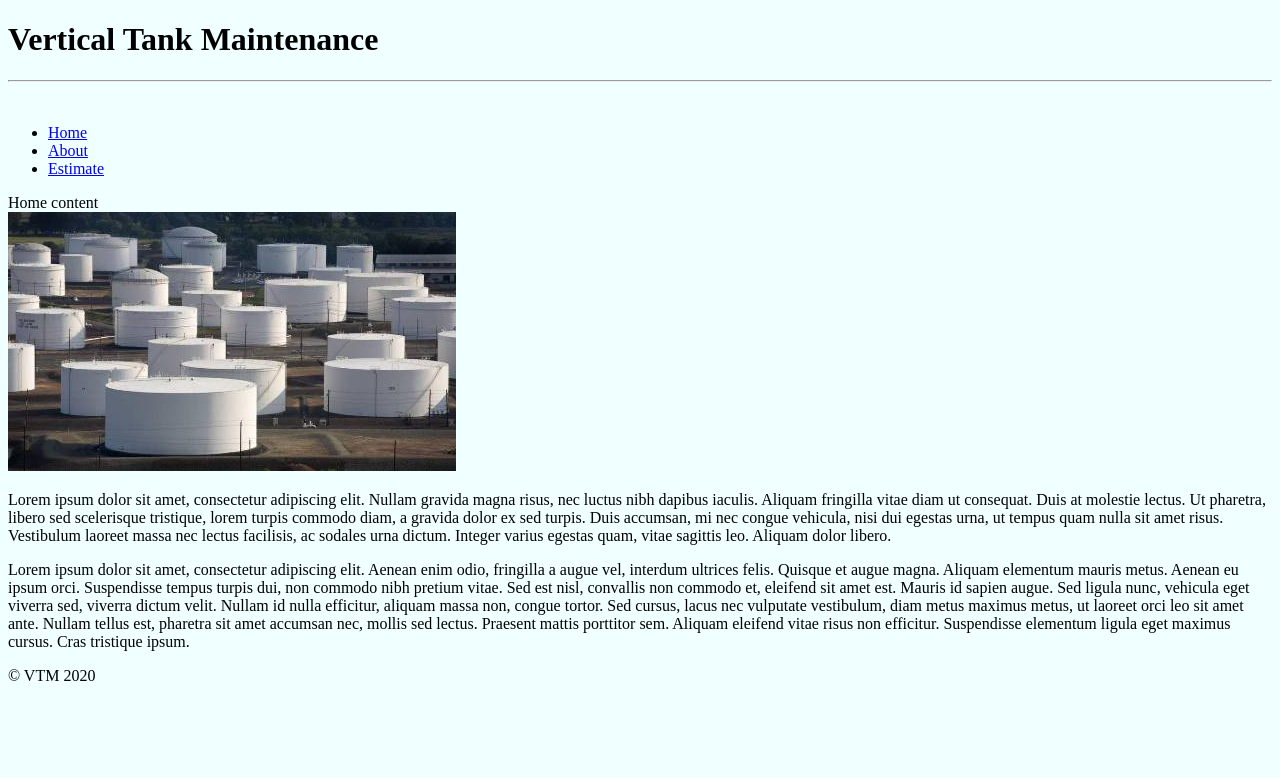
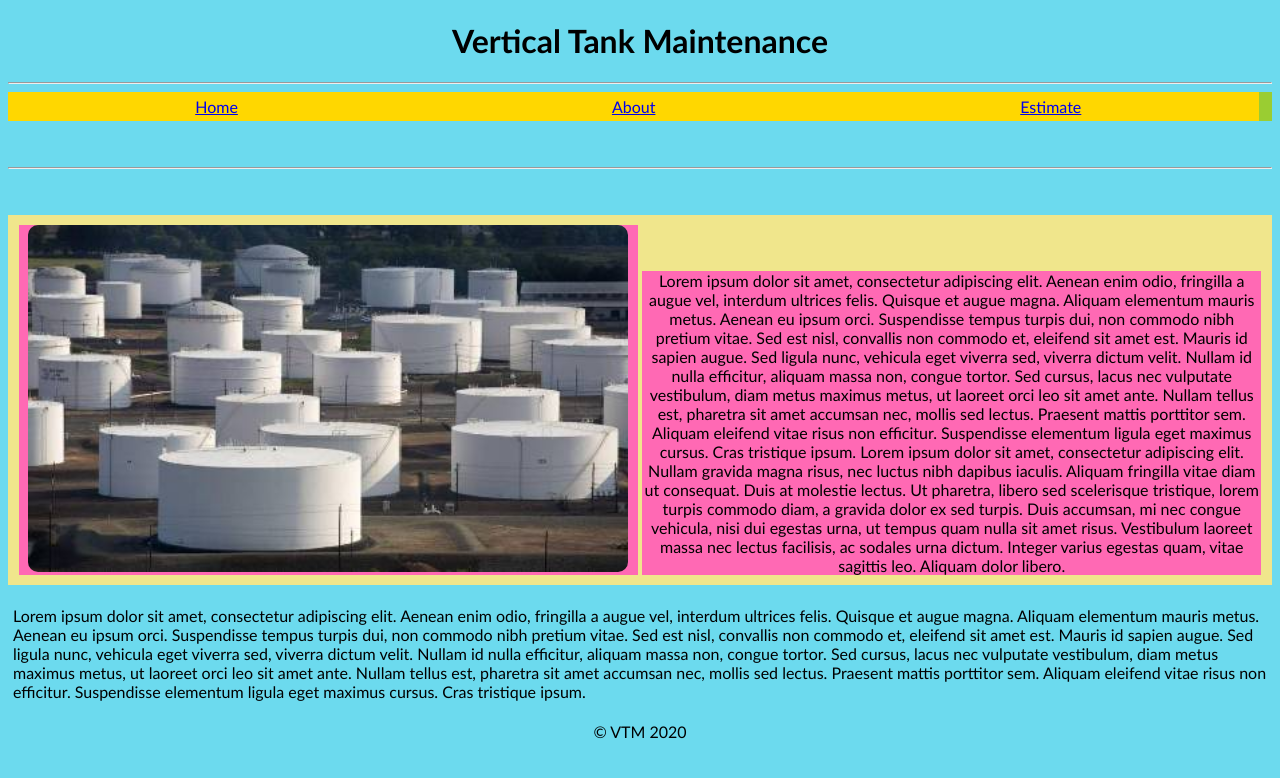
Before and after one commit to porter33marcus/vtm_site, a Flask app: page / in a window 1280 px wide. Shown: the top 778 px of the page. Run offline with Flask 2, Linux system fonts and the light colour scheme.

Commit message:
Added CSS

```diff
--- a/static/css/stylesheet.css
+++ b/static/css/stylesheet.css
@@ -1,3 +1,153 @@
 body{
-    background-color:  azure;
+    background-color: #6CDAEE;
+    font-family: 'Gill Sans', 'Gill Sans MT', Calibri, 'Trebuchet MS', sans-serif;
+
 }
+.container{
+    width: 100%;
+    margin: 0px;
+    padding: 0px;
+}
+
+img{
+    border-radius: 15px;
+    width: 100%;
+    max-width: 600px;
+    height: auto;
+    border: gold;
+}
+h1{
+    text-align: center;
+    text-size-adjust: 5em;
+    text-decoration: none;
+
+}
+
+h2{
+    text-align: center;
+}
+.row{
+    width: 100%;
+    height: 100%;
+    vertical-align: center;
+    align-content: center;
+    text-align: center;
+    padding-top: 10px;
+    padding-bottom: 10px;
+    margin: 0 auto;
+    background-color: khaki;
+
+}
+.col-4{
+    width: 33%;
+    height: auto;
+    margin: 0px;
+    padding: 0px;
+}
+.col-6{
+    width: 49%;
+    height: 100%;
+    margin: 0 auto;
+    padding: auto;
+    display: inline-block;
+    align-content: center;
+    text-align: center;
+    vertical-align: center;
+    background-color: hotpink;
+    align-self: center;
+
+}
+.pCenter{
+    text-align: center;
+    vertical-align: center;
+
+    background-color: greenyellow;
+    height: 100%;
+    display: inline-block;
+
+    padding: auto;
+    margin-top: auto;
+    margin-bottom: auto;
+}
+.img-responsive
+{
+    border-radius: 10px;
+    width: 100%;
+    max-width: 600px;
+    height: auto;
+    margin: 0px;
+    padding: 0px;
+}
+
+nav{
+    width: 100%;
+    background-color: gold;
+    color: #0074e1;
+    align-content: center;
+
+}
+
+ul{
+    list-style: none;
+    padding: 0px;
+    margin: 0px;
+    width: 100%;
+    background-color: transparent;
+    align-content: center;
+    background-color: yellowgreen;
+    color: #0074e1;
+}
+a{
+    background-color: transparent;
+    margin:0px;
+    padding:0px;
+
+}
+a:hover{
+    background-color: #0074e1;
+    color: white;
+
+}
+
+.navLi
+{
+    list-style-type: none;
+   float: left;
+   display: inline;
+   align-content: center;
+   text-align: center;
+   margin:0;
+   padding: 0px;
+   margin-left: 0px;
+   margin-right: 0px;
+   width: 33%;
+   background-color:gold;
+   padding-top: 5px;
+   padding-bottom: 5px;
+
+
+
+}
+.navli:hover{
+    background-color: #0074e1;
+    color: white;
+
+}
+
+#aboutBody{
+    background-color: gold;
+    padding: 5px;
+}
+
+
+#estimateForm{
+    align-self: center;
+}
+
+p{
+    padding: 5px;
+}
+
+footer{
+    text-align: center;
+}
--- a/templates/about.html
+++ b/templates/about.html
@@ -7,9 +7,10 @@
 
 
 {% block body %}
+<div id="aboutBody">
 <h2>About Vertical Tank Maintenance</h2>
 
-<div>
+
     <p>
         Lorem ipsum dolor sit amet, consectetur adipiscing elit. In tempus, metus eget malesuada faucibus, arcu mauris iaculis tortor, in luctus metus turpis at ex. Quisque sit amet tortor ac erat ornare pharetra ac in nibh. Proin at massa efficitur, pretium risus in, condimentum sem. Vestibulum pellentesque sem lectus, vitae maximus turpis convallis ut. Pellentesque posuere nulla augue. Donec rutrum nisl erat, pulvinar faucibus lorem convallis sed. Proin viverra condimentum elit, a tincidunt velit dapibus a. Nullam auctor ut massa eu sodales. Nullam euismod lacinia lectus convallis porttitor. Phasellus malesuada purus et lorem consectetur, et blandit dui sodales. Sed vel malesuada odio. Nullam ac placerat est, tempor luctus dui. Ut nisi ex, fringilla placerat odio id, faucibus aliquet neque.
 
--- a/templates/base.html
+++ b/templates/base.html
@@ -8,18 +8,23 @@
 </head>
 <body>
     <div>
-        <h1>Vertical Tank Maintenance</h1>
+        <h1>Vertical   Tank   Maintenance</h1>
         <hr>
-        <br>
-        <nav>
+
+
             <ul>
-                <li><a href="/">Home</a></li>
-                <li><a href="about">About</a></li>
-                <li><a href="estimate">Estimate</a></li>
+                <li class="navLi"><a href="/">Home</a></li>
+                <li class="navLi"><a href="about">About</a></li>
+                <li class="navLi"><a href="estimate">Estimate</a></li>
 
           </ul>
-        </nav>
+
+        <br>
+        <br>
+        <hr>
+    <br>
         {% block body%} {% endblock%}
+
 
 
 
--- a/templates/index.html
+++ b/templates/index.html
@@ -13,20 +13,21 @@
 {% block body %}
 
 
-    Home content
+
 
     <br>
-    <div>
-        <div class="box1">
-            <img id="tankImg" alt="image of above ground vertical tanks" src="static/images/above_ground_vertical_tanks.jpg" />
+    <div class="container">
+        <div class="row">
+            <div class="col-6" background-color:#FFCB9A class="box1">
+                <img id="tankImg" class="img-responsive" alt="image of above ground vertical tanks" src="static/images/above_ground_vertical_tanks.jpg" />
+            </div>
+            <div class=" col-6">
+                Lorem ipsum dolor sit amet, consectetur adipiscing elit. Aenean enim odio, fringilla a augue vel, interdum ultrices felis. Quisque et augue magna. Aliquam elementum mauris metus. Aenean eu ipsum orci. Suspendisse tempus turpis dui, non commodo nibh pretium vitae. Sed est nisl, convallis non commodo et, eleifend sit amet est. Mauris id sapien augue. Sed ligula nunc, vehicula eget viverra sed, viverra dictum velit. Nullam id nulla efficitur, aliquam massa non, congue tortor. Sed cursus, lacus nec vulputate vestibulum, diam metus maximus metus, ut laoreet orci leo sit amet ante. Nullam tellus est, pharetra sit amet accumsan nec, mollis sed lectus. Praesent mattis porttitor sem. Aliquam eleifend vitae risus non efficitur. Suspendisse elementum ligula eget maximus cursus. Cras tristique ipsum.   Lorem ipsum dolor sit amet, consectetur adipiscing elit. Nullam gravida magna risus, nec luctus nibh dapibus iaculis. Aliquam fringilla vitae diam ut consequat. Duis at molestie lectus. Ut pharetra, libero sed scelerisque tristique, lorem turpis commodo diam, a gravida dolor ex sed turpis. Duis accumsan, mi nec congue vehicula, nisi dui egestas urna, ut tempus quam nulla sit amet risus. Vestibulum laoreet massa nec lectus facilisis, ac sodales urna dictum. Integer varius egestas quam, vitae sagittis leo. Aliquam dolor libero.
+            </div>
         </div>
         <div>
-            <p>Lorem ipsum dolor sit amet, consectetur adipiscing elit. Nullam gravida magna risus, nec luctus nibh dapibus iaculis. Aliquam fringilla vitae diam ut consequat. Duis at molestie lectus. Ut pharetra, libero sed scelerisque tristique, lorem turpis commodo diam, a gravida dolor ex sed turpis. Duis accumsan, mi nec congue vehicula, nisi dui egestas urna, ut tempus quam nulla sit amet risus. Vestibulum laoreet massa nec lectus facilisis, ac sodales urna dictum. Integer varius egestas quam, vitae sagittis leo. Aliquam dolor libero.</p>
+            <p>Lorem ipsum dolor sit amet, consectetur adipiscing elit. Aenean enim odio, fringilla a augue vel, interdum ultrices felis. Quisque et augue magna. Aliquam elementum mauris metus. Aenean eu ipsum orci. Suspendisse tempus turpis dui, non commodo nibh pretium vitae. Sed est nisl, convallis non commodo et, eleifend sit amet est. Mauris id sapien augue. Sed ligula nunc, vehicula eget viverra sed, viverra dictum velit. Nullam id nulla efficitur, aliquam massa non, congue tortor. Sed cursus, lacus nec vulputate vestibulum, diam metus maximus metus, ut laoreet orci leo sit amet ante. Nullam tellus est, pharetra sit amet accumsan nec, mollis sed lectus. Praesent mattis porttitor sem. Aliquam eleifend vitae risus non efficitur. Suspendisse elementum ligula eget maximus cursus. Cras tristique ipsum.</p>
         </div>
     </div>
-    <div>
-        <p>Lorem ipsum dolor sit amet, consectetur adipiscing elit. Aenean enim odio, fringilla a augue vel, interdum ultrices felis. Quisque et augue magna. Aliquam elementum mauris metus. Aenean eu ipsum orci. Suspendisse tempus turpis dui, non commodo nibh pretium vitae. Sed est nisl, convallis non commodo et, eleifend sit amet est. Mauris id sapien augue. Sed ligula nunc, vehicula eget viverra sed, viverra dictum velit. Nullam id nulla efficitur, aliquam massa non, congue tortor. Sed cursus, lacus nec vulputate vestibulum, diam metus maximus metus, ut laoreet orci leo sit amet ante. Nullam tellus est, pharetra sit amet accumsan nec, mollis sed lectus. Praesent mattis porttitor sem. Aliquam eleifend vitae risus non efficitur. Suspendisse elementum ligula eget maximus cursus. Cras tristique ipsum.</p>
-    </div>
-
 
 {% endblock %}
```
Also changed, not shown: templates/estimate.html (+17 -10 lines).
